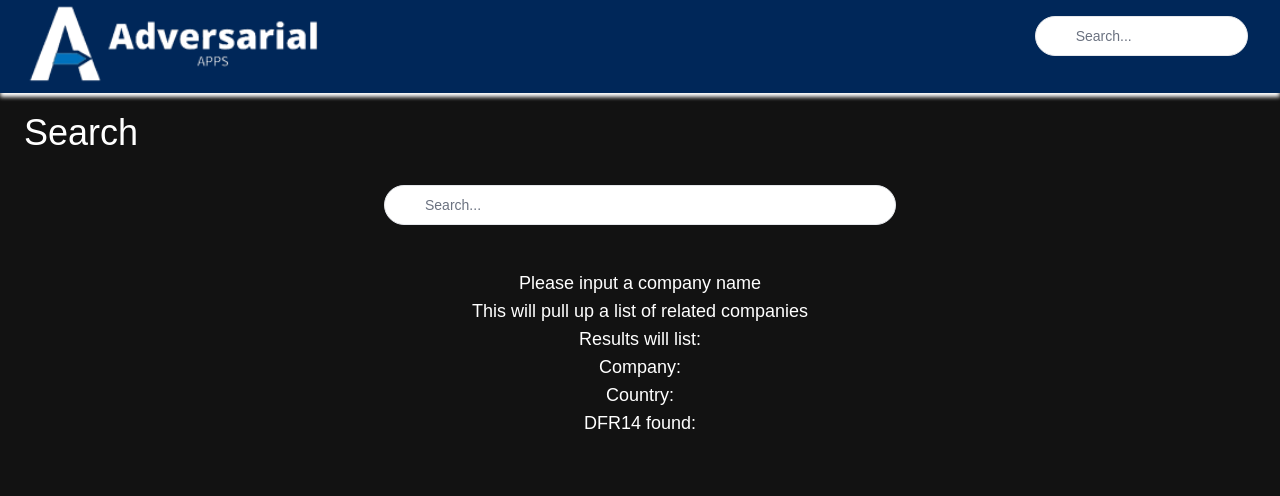
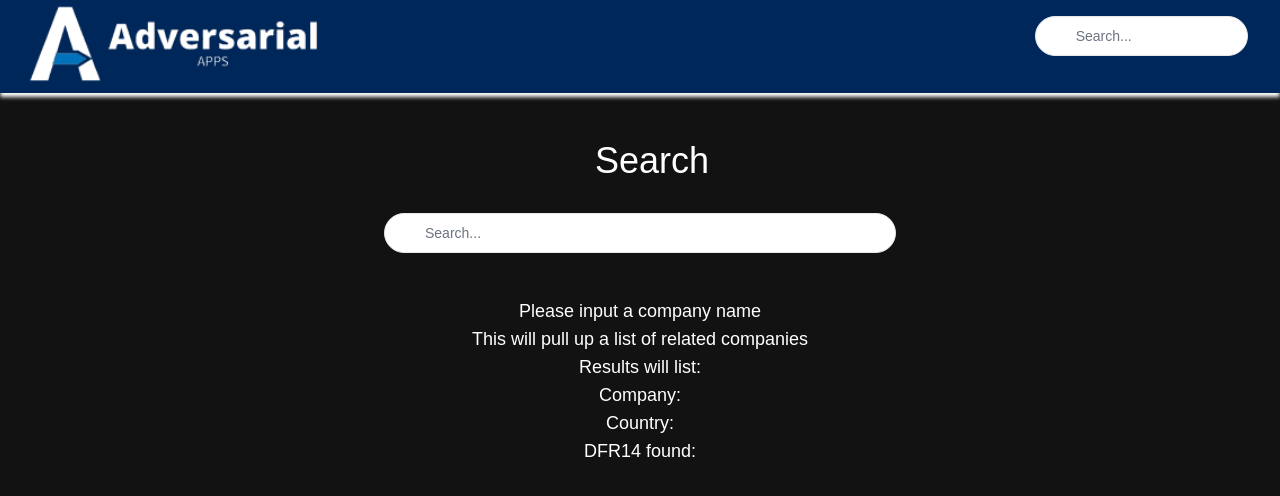
Before and after one commit to AdverseApps/Adversarial-Apps-Web, a Next.js app in the folder adversarial_apps/: page /search in a window 1280 px wide. Shown: the top 496 px of the page. Built offline with nearby package versions, Linux system fonts and the light colour scheme.

Commit message:
text layout
centered and moved text. will remake later towards figma design

```diff
--- a/adversarial_apps/src/app/search/page.tsx
+++ b/adversarial_apps/src/app/search/page.tsx
@@ -16,7 +16,7 @@ export default function  Page({
     return (
         <>
         <main>
-            <h1 className={`text-4xl mt-5 ml-6`}>Search</h1>
+            <h1 className={`text-4xl mt-12 ml-6 text-center`}>Search</h1>
 
           {/*search bar*/}
           <nav className="inset-0 flex items-center justify-center mt-9 gap-2 md:mt-8 ">
```
